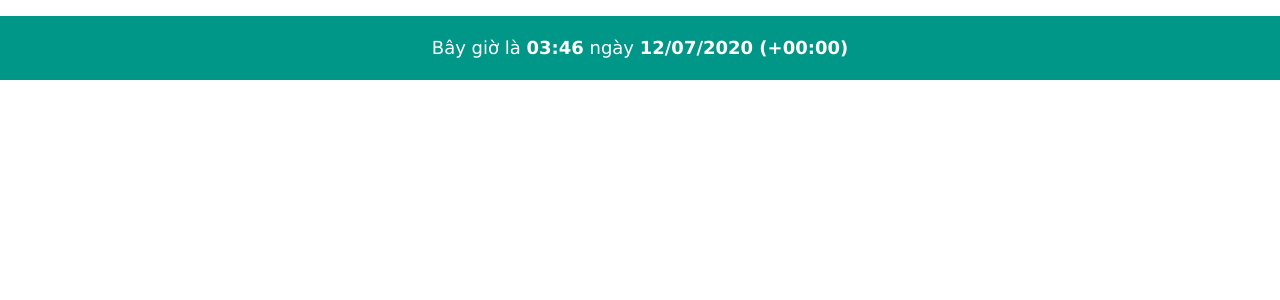
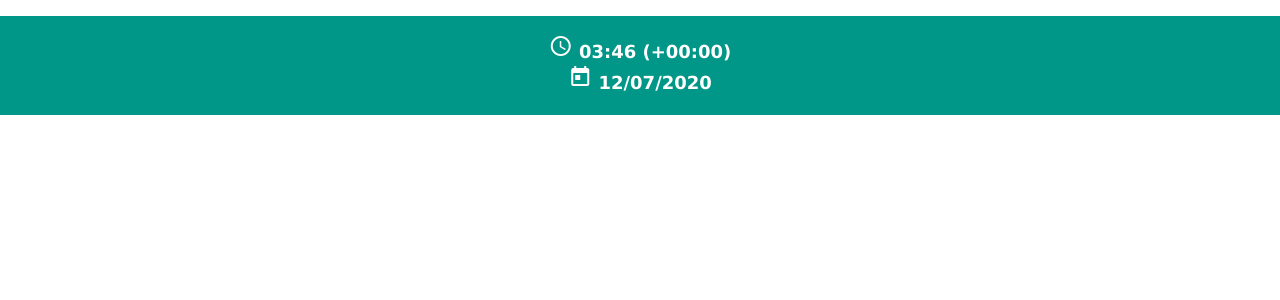
Before and after one commit to huupoke12/library-management, a PHP site: page / in a window 1280 px wide. Shown: the part 47-347 px from the top of the page. Run offline with PHP 8.4, Linux system fonts and the light colour scheme; data that the repository does not hold is empty.

Commit message:
Improve date time view

```diff
--- a/include/footer.php
+++ b/include/footer.php
@@ -2,7 +2,13 @@
 
     <footer class="w3-panel w3-<?php echo PRIMARY_COLOR; ?>">
       <p class="w3-large w3-center">
-        Bây giờ là <b><?php echo date('H:i'); ?></b> ngày <b><?php echo date('d/m/Y') . ' (' . date('P') . ')'; ?></b>
+        <b><time datetime="<?php echo date('Y-m-d') . 'T' . date('H:iP'); ?>">
+          <i class="material-icons" title="Giờ">schedule</i>
+          <?php echo date('H:i') . ' (' . date('P') . ')'; ?>
+          <br>
+          <i class="material-icons" title="Ngày">today</i>
+          <?php echo date('d/m/Y');?>
+          </time></b>
       </p>
     </footer>
   </body>
```
